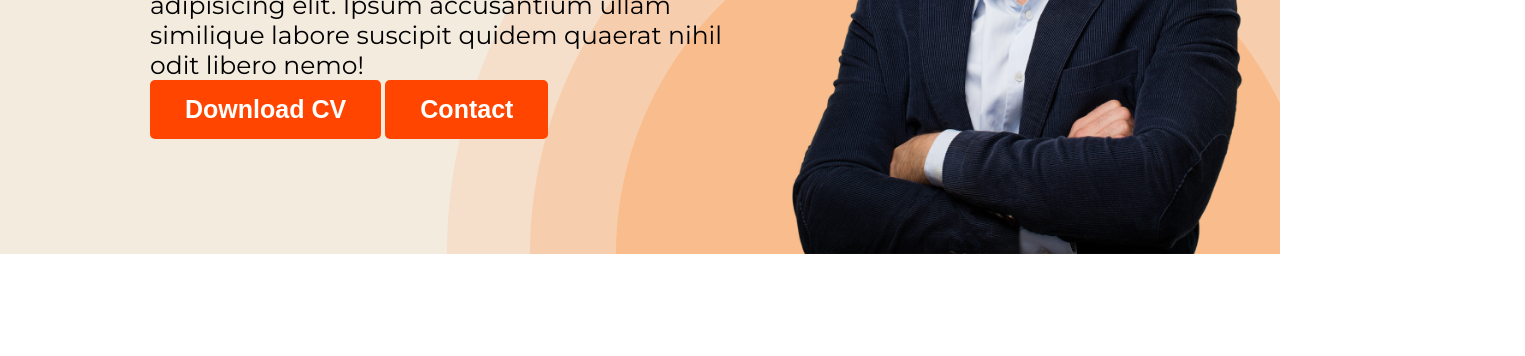
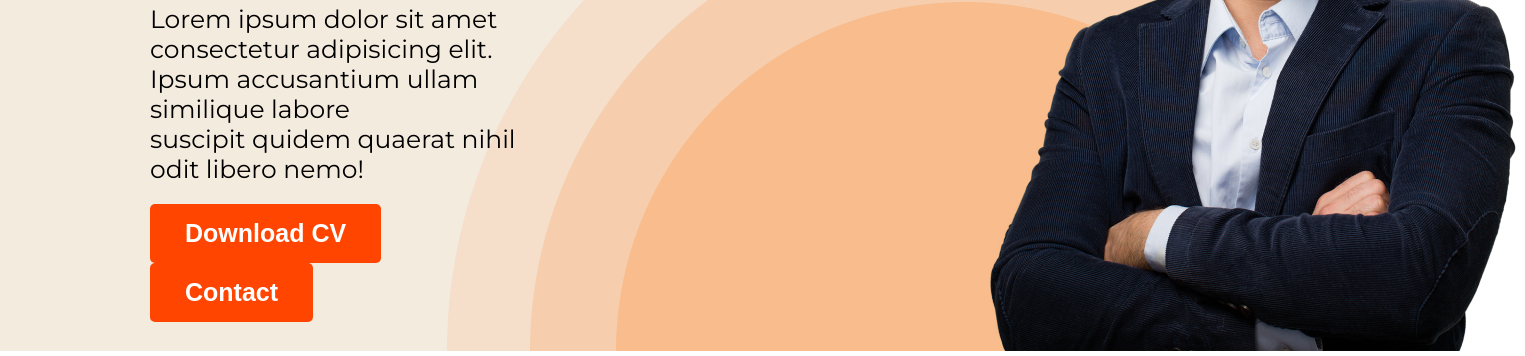
Before and after one commit to mehedi-h/developer-project, a plain HTML site: page developer-project/index.html in a window 1280 px wide. Shown: the part 444-800 px from the top of the page, 1525 px wide, since content can reach past the window. Drawn offline with Linux system fonts and the light colour scheme.

Commit message:
complete header and banner section

```diff
--- a/developer-project/index.html
+++ b/developer-project/index.html
@@ -25,7 +25,7 @@
             <div class="banner-content">
                 <h3 class="banner-greeting">Hi I am</h3>
                 <h1 class="banner-title">MH Shamim</h1>
-                <p class="banner-description">Lorem ipsum dolor sit amet consectetur adipisicing elit. Ipsum accusantium ullam similique labore suscipit quidem quaerat nihil odit libero nemo!</p>
+                <p class="banner-description">Lorem ipsum dolor sit amet consectetur adipisicing elit.<br>Ipsum accusantium ullam similique labore<br> suscipit quidem quaerat nihil odit libero nemo!</p>
                 <button class="btn-primary">Download CV</button>
                 <button class="btn-primary">Contact</button>
             </div>
--- a/developer-project/style.css
+++ b/developer-project/style.css
@@ -13,6 +13,7 @@ body {
     color: #fff;
     font-size: 25px;
     font-weight: 700;
+
 }
 
 /*nav related style*/
@@ -55,7 +56,12 @@ nav a {
     align-items: center;
 }
 .banner .banner-img {
-    width: 500px;
+    width: 600px;
+    margin-left: 400px;
+
+}
+.banner-content .btn-primary {
+    margin-right: 50px;
 }
 .banner-greeting {
     font-size: 45px;
@@ -70,5 +76,5 @@ nav a {
 }
 .banner-description {
     font-size: 25px;
-
+    margin: 20px 0;
 }
```
